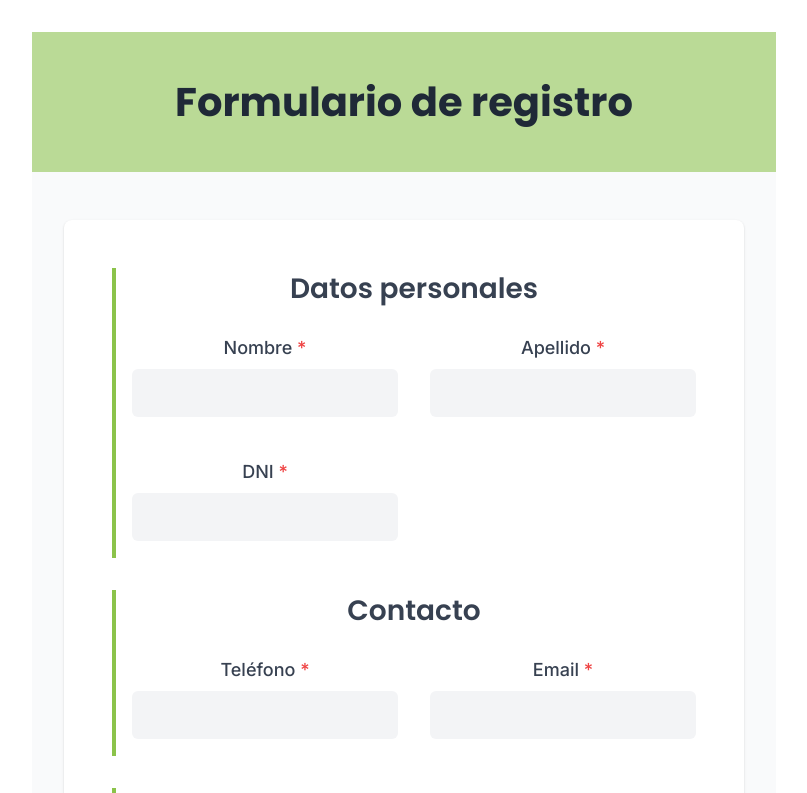
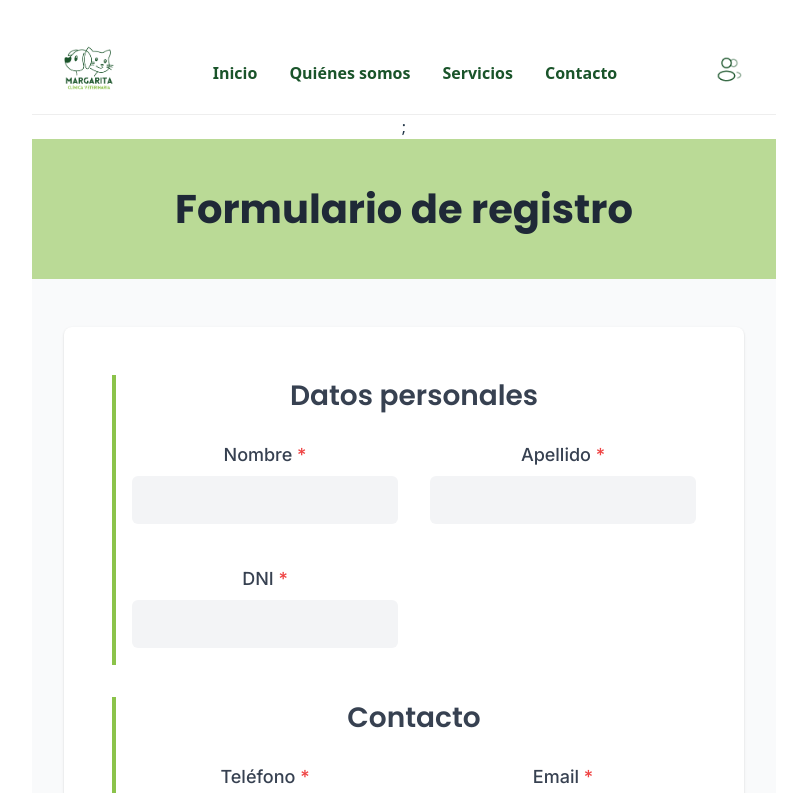
Before and after one commit to FerMarcos606/clinica-veterinaria-front, a React (Vite) app: page / in a window 1280 px wide. Shown: the top 793 px of the page, without its empty margins (236-1043 px from the left). Built offline with nearby package versions, Linux system fonts and the light colour scheme.

Commit message:
feat(header): add responsive Header component with navigation, logo, and hamburger menu

```diff
--- a/src/App.jsx
+++ b/src/App.jsx
@@ -1,10 +1,15 @@
 
 import './App.css'
-
+import Header from './components/header/Header';
 import RegistrationPage from "../pages/RegistrationPage";
 
 function App() {
-  return <RegistrationPage />;
+  return (
+  <div className='app'>
+    <Header />;
+  <RegistrationPage />;
+  </div>
+  );
 }
 
 
--- /dev/null
+++ b/src/components/header/Header.css
@@ -0,0 +1,97 @@
+
+.header {
+    display: flex;
+    justify-content: space-between;
+    align-items: center;
+    background-color: #fff;
+    padding: 0.8rem 2rem;
+    border-bottom: 1px solid #eee;
+    position: relative;
+}
+
+
+.header__logo-image {
+    height: 50px;
+    width: auto;
+    object-fit: contain;
+}
+
+
+.header__nav {
+    display: flex;
+}
+
+
+.header__list {
+    display: flex;
+    list-style: none;
+    gap: 2rem;
+    margin: 0;
+    padding: 0;
+}
+
+
+.header__link {
+    text-decoration: none;
+    color: #1A542A;
+    font-weight: 600;
+    transition: color 0.3s ease;
+}
+
+.header__link:hover {
+    color: #8BC34A;
+}
+
+
+.header__login-icon {
+    height: 28px;
+    width: auto;
+    cursor: pointer;
+    transition: transform 0.2s ease;
+}
+
+.header__login-icon:hover {
+    transform: scale(1.1);
+}
+
+
+.header__toggle {
+    display: none;
+    background: none;
+    border: none;
+    font-size: 2rem;
+    cursor: pointer;
+    color: #1A542A;
+}
+
+
+@media (max-width: 768px) {
+    .header {
+        flex-wrap: wrap;
+        justify-content: space-between;
+    }
+
+    .header__list {
+    display: none;
+    flex-direction: column;
+    gap: 1rem;
+    margin-top: 1rem;
+    background: #fff;
+    position: absolute;
+    top: 100%;
+    left: 0;
+    right: 0;
+    padding: 1rem 2rem;
+    border-top: 1px solid #eee;
+    }
+
+
+    .header__nav--open .header__list {
+    display: flex;
+    }
+
+
+    .header__toggle {
+    display: block;
+    }
+}
--- /dev/null
+++ b/src/components/header/Header.jsx
@@ -0,0 +1,46 @@
+import React, { useState } from "react";
+import logo from "../../assets/logos/MargaritaLogo.png";
+import iconInicioSesion from "../../assets/icons/IconInicioSesion.png";
+import "./Header.css";
+
+const Header = () => {
+    const [isMenuOpen, setIsMenuOpen] = useState(false);
+
+    return (
+    <header className="header">
+        <div className="header__logo">
+            <img src={logo} alt="Logo Margarita" className="header__logo-image" />
+        </div>
+
+        <nav className={`header__nav ${isMenuOpen ? "header__nav--open" : ""}`}>
+            <ul className="header__list">
+                <li className="header__item">
+                    <a href="#inicio" className="header__link">Inicio</a>
+                </li>
+                <li className="header__item">
+                    <a href="#quienes-somos" className="header__link">Quiénes somos</a>
+                </li>
+                <li className="header__item">
+                    <a href="#servicios" className="header__link">Servicios</a>
+                </li>
+                <li className="header__item">
+                    <a href="#contacto" className="header__link">Contacto</a>
+                </li>
+            </ul>
+        </nav>
+
+
+        <div className="header__login">
+            <img src={iconInicioSesion} alt="Iniciar sesión" className="header__login-icon"
+            />
+        </div>
+
+
+        <button className="header__toggle" onClick={() => setIsMenuOpen(!isMenuOpen)}>
+        ☰
+        </button>
+    </header>
+    );
+};
+
+export default Header;
```
Also changed, not shown: src/assets/icons/iconInicioSesion.png (added), src/assets/logos/MargaritaLogo.png (added).
